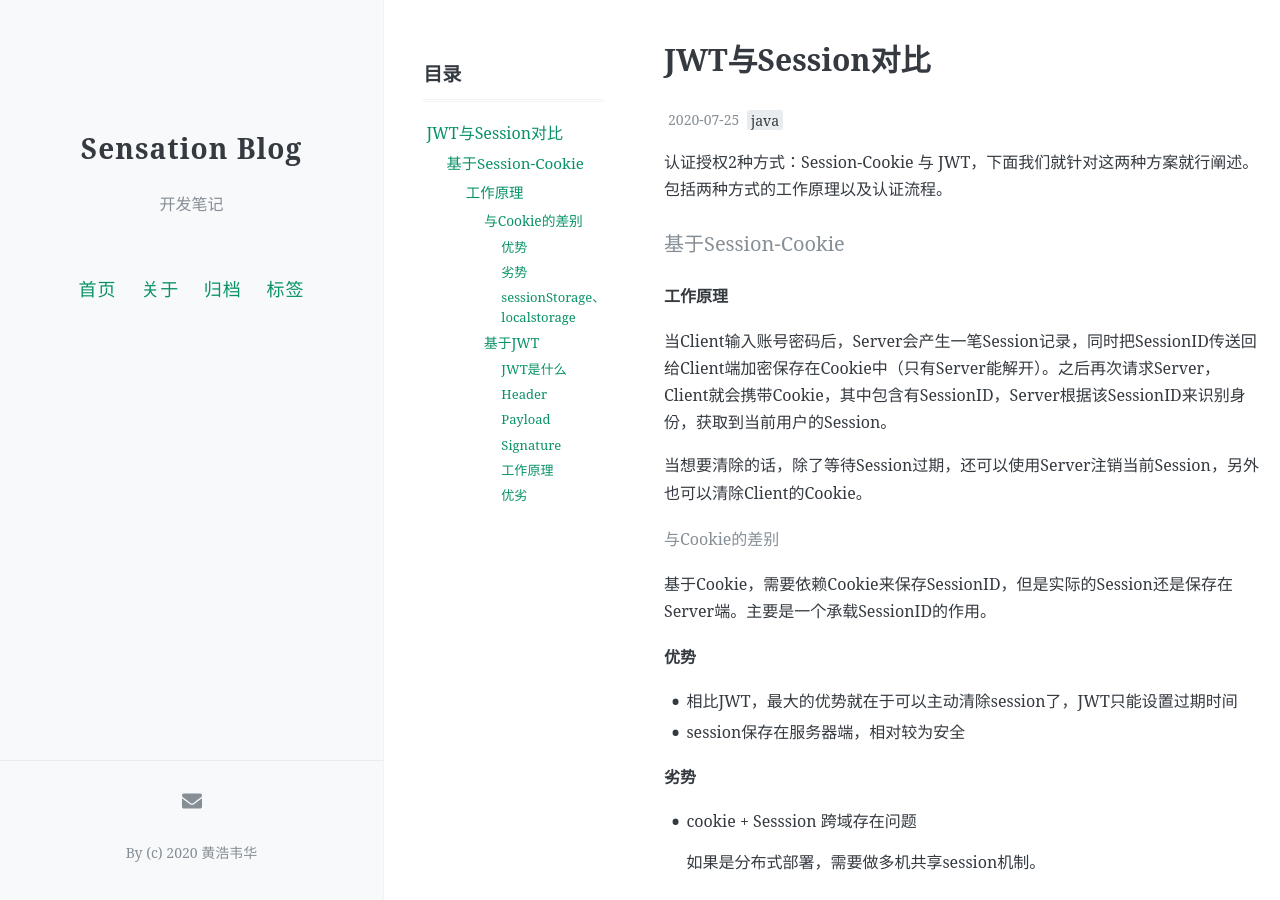
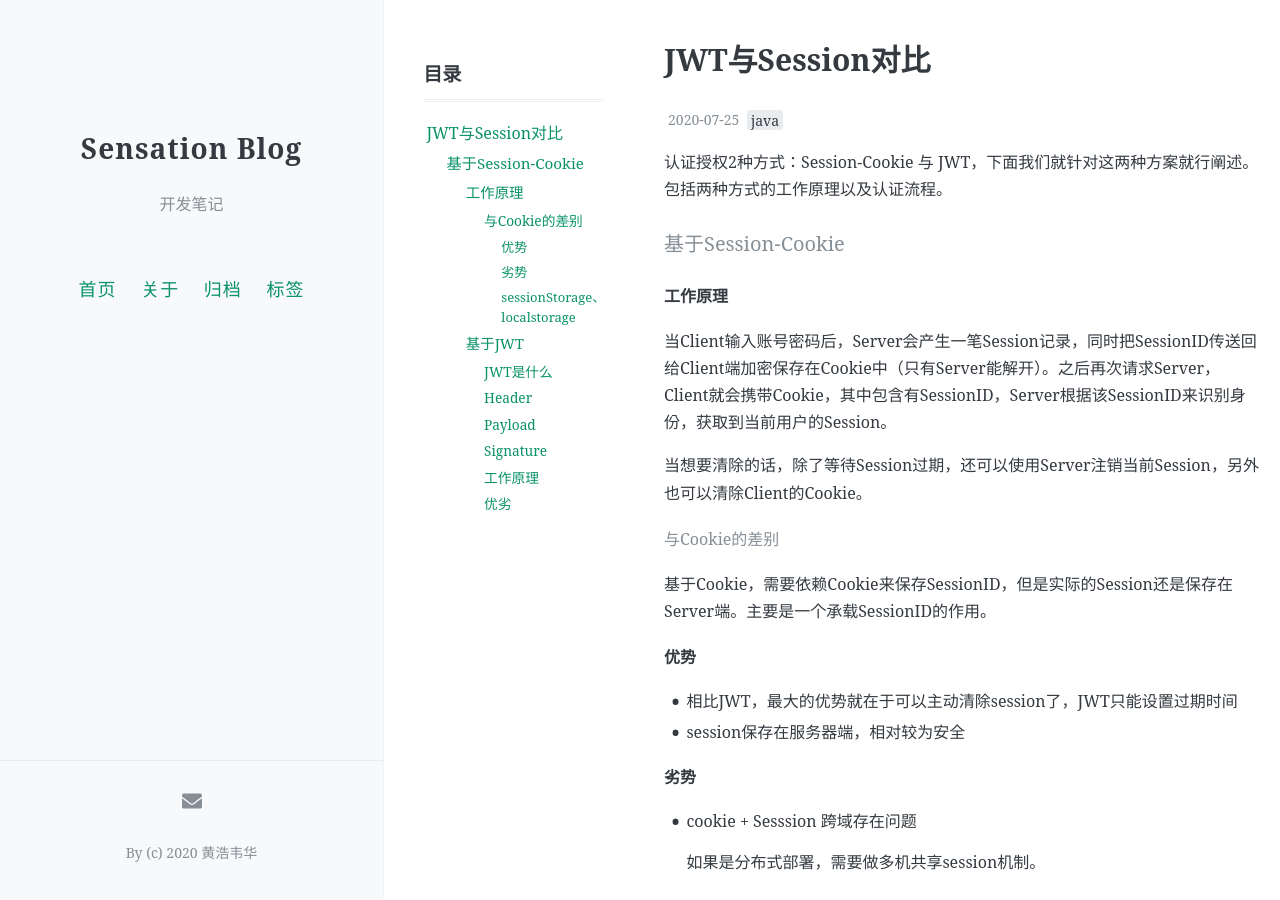
Before and after one commit to SensationG/blog, a Jekyll site: the page built from _posts/2020-07-25-JWTSession.md, in a window 1280 px wide and 900 px high. Built offline with Jekyll 4.4.1, drawn with Linux system fonts in a browser that asks for light colours; comment, search, counter and statistics services are not loaded.

```diff
--- a/_posts/2020-07-25-JWTSession.md
+++ b/_posts/2020-07-25-JWTSession.md
@@ -10,6 +10,7 @@ pinned: true
 ---
  认证授权2种方式：Session-Cookie 与 JWT，下面我们就针对这两种方案就行阐述。<br>
  包括两种方式的工作原理以及认证流程。
+
 
 #### 基于Session-Cookie
 
@@ -46,7 +47,8 @@ pinned: true
 
 > localstorage: 除非被清除，否则永久保存
 
-#### 基于JWT
+
+### 基于JWT
 
 ##### JWT是什么
 
```
